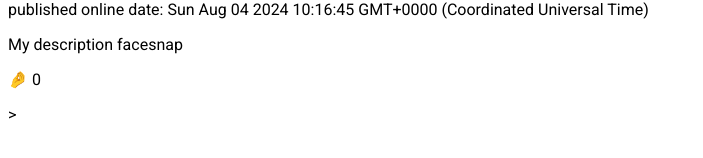
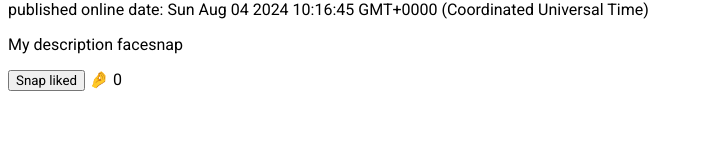
Before and after one commit to zoulou421/FaceSnapAngularApp, an Angular app: page / in a window 1280 px wide. Shown: the part 388-546 px from the top of the page, without its empty margins (0-703 px from the left). Built offline with nearby package versions, Linux system fonts and the light colour scheme.

Commit message:
click() event

```diff
--- a/src/app/face-snap/face-snap.component.html
+++ b/src/app/face-snap/face-snap.component.html
@@ -2,5 +2,7 @@
 <img [src]="imageUrl" [alt]="title"/>
 <p>published online date: {{ createdAt }}</p>
 <p>{{ description }}</p>
-<p>🤌 {{ snaps }}</p>
-<!--p><img src="{{imageUrl}}" /></p-->>
+<p> <button (click)="onSnap()">{{snapButtonText}}</button>
+    🤌 {{ snaps }}
+</p>
+<!--p><img src="{{imageUrl}}" /></p-->
--- a/src/app/face-snap/face-snap.component.ts
+++ b/src/app/face-snap/face-snap.component.ts
@@ -13,6 +13,7 @@ export class FaceSnapComponent implements OnInit{
   createdAt!:Date;
   snaps!:number;
   imageUrl:string |undefined;
+  snapButtonText!:string;
 
   ngOnInit(): void {
     this.title="My title facesnap";
@@ -20,5 +21,22 @@ export class FaceSnapComponent implements OnInit{
     this.createdAt=new Date();
     this.snaps=0;
     this.imageUrl = 'https://cdn.pixabay.com/photo/2015/05/31/16/03/teddy-bear-792273_1280.jpg';
+   this.snapButtonText="Snap liked";
+  }
+   /*onAddSnaps():void{
+    this.snaps++;
+    if(this.snaps>1){
+      alert("Oops Snaps");
+      this.snaps=0;
+    }*/
+   onAddOrRemoveSnap():void{
+    this.snaps++;
+     if(this.snaps>1){
+      this.snaps=0;
+      this.snapButtonText="Unliked Snap"
+     }else{
+      this.snapButtonText="Snap liked";
+     }
    }
+
 }
```
